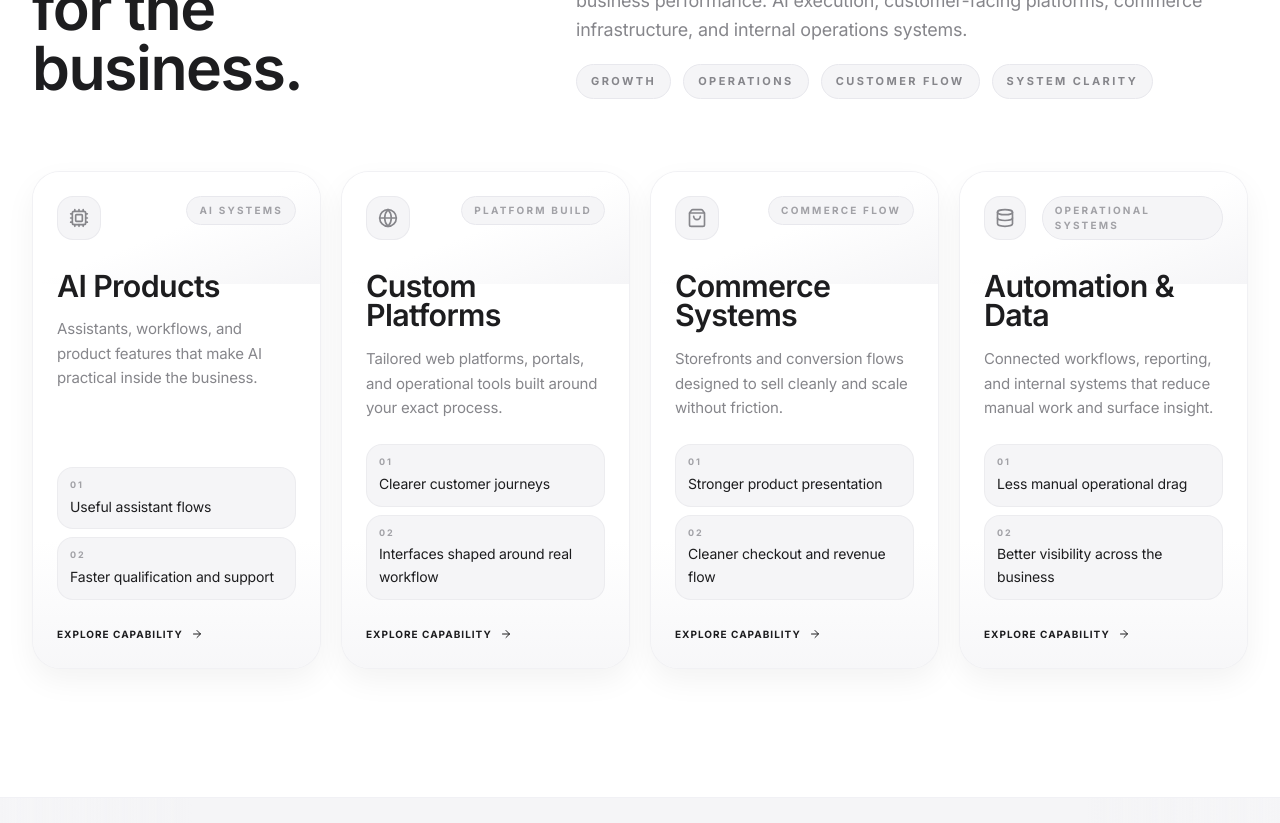
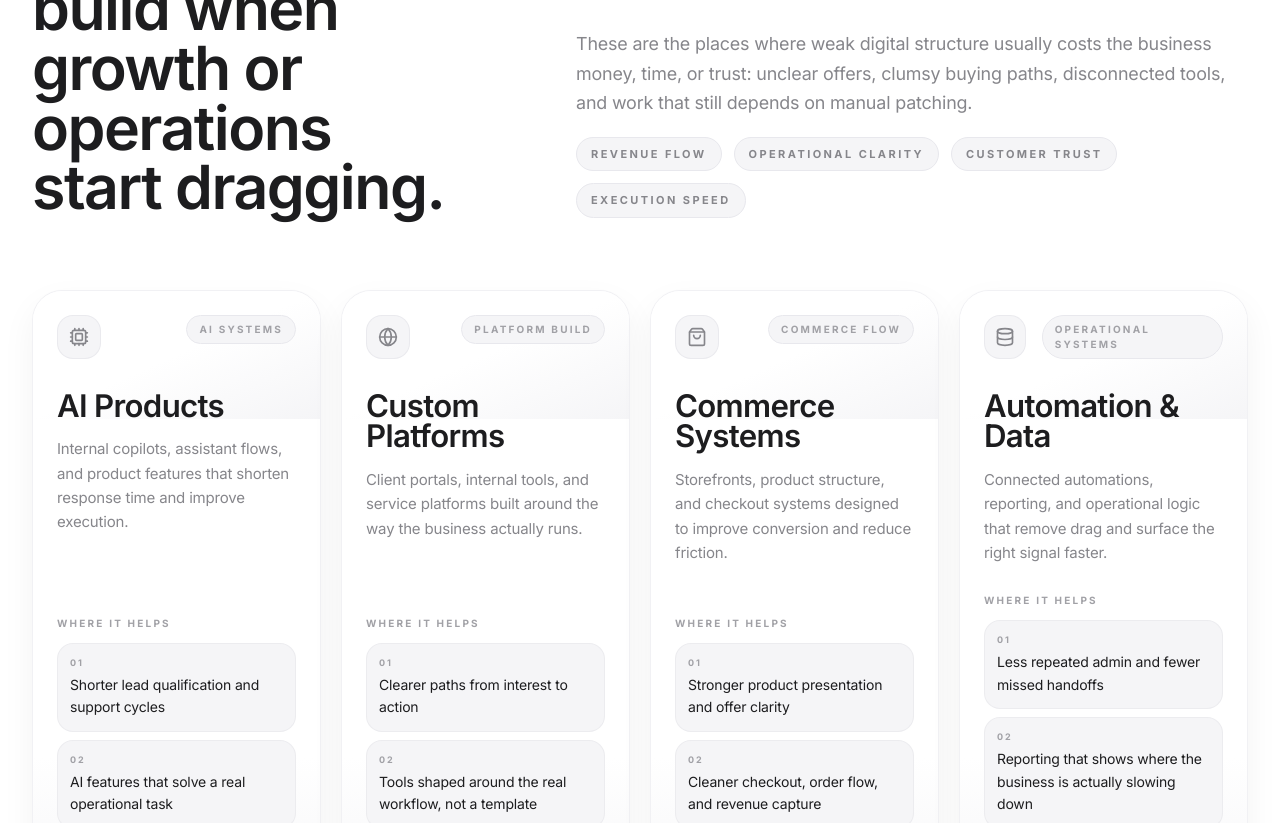
Before and after one commit to bakaltech/bakal-digital, a React (Vite) app: page / in a window 1280 px wide. Shown: the part 1460-2283 px from the top of the page. Built offline with nearby package versions, Linux system fonts and the light colour scheme.

Commit message:
Harden homepage messaging and intake flow

```diff
--- a/lib/server/assistant.ts
+++ b/lib/server/assistant.ts
@@ -53,33 +53,33 @@ type FlowStep = {
 const flowSteps: FlowStep[] = [
   {
     key: "projectType",
-    prompt: "What type of project are you looking for?",
-    quickReplies: ["AI product", "Custom platform", "Automation system"],
+    prompt: "What are you trying to build or improve?",
+    quickReplies: ["AI systems", "Custom platform", "Automation and reporting"],
   },
   {
     key: "projectStage",
-    prompt: "Is this a brand new project or an existing one you want to improve?",
-    quickReplies: ["Brand new", "Improve existing", "Not sure yet"],
+    prompt: "Is this a new initiative, or an existing system that needs to perform better?",
+    quickReplies: ["Brand new", "Improving existing", "Still defining it"],
   },
   {
     key: "industry",
-    prompt: "What industry or business are you in?",
-    quickReplies: ["Professional services", "E-commerce", "Other industry"],
+    prompt: "What kind of business is this for?",
+    quickReplies: ["Professional services", "Commerce brand", "Other business type"],
   },
   {
     key: "mainGoal",
-    prompt: "What is the main goal for this project?",
-    quickReplies: ["Get more leads", "Look more premium", "Save time"],
+    prompt: "What needs to improve most if this project works well?",
+    quickReplies: ["More qualified demand", "Clearer buying journey", "Less manual operational drag"],
   },
   {
     key: "budget",
-    prompt: "What budget range are you aiming for?",
-    quickReplies: ["Under $2k", "$2k-$5k", "$5k+"],
+    prompt: "Which budget range fits the work you have in mind?",
+    quickReplies: ["Under $5k", "$5k-$15k", "$15k+"],
   },
   {
     key: "timeline",
-    prompt: "When would you like to launch?",
-    quickReplies: ["ASAP", "This month", "Next 2-3 months"],
+    prompt: "What timeline are you working against?",
+    quickReplies: ["As soon as possible", "Within 4-6 weeks", "Within this quarter"],
   },
 ];
 
@@ -220,7 +220,7 @@ export async function generateChatResponse(params: {
   }, {});
 
   return {
-    text: `Here is what I have gathered: ${buildSummary(values)}. Please fill out the secure form below so we can send your tailored plan and next steps.`,
+    text: `Here is the project summary so far: ${buildSummary(values)}. Add the best email for follow-up below and we will route the brief to the right next step.`,
     quickReplies: [],
     leadFormArgs: {
       projectType: values.projectType,
--- a/src/components/AIAgent.tsx
+++ b/src/components/AIAgent.tsx
@@ -10,11 +10,11 @@ export default function AIAgent() {
   const [isOpen, setIsOpen] = useState(false);
   const [isMinimized, setIsMinimized] = useState(false);
   const [messages, setMessages] = useState<ChatMessage[]>([
-    { role: 'model', text: "Hey! I'm the Bakal project guide. I'll ask a few quick questions so our team can send you the right plan. What type of project are you looking for?" },
+    { role: 'model', text: "I’m the Bakal project guide. I’ll ask a few quick questions so we can understand the problem properly and route the right next step. What are you trying to build or improve?" },
   ]);
   const [input, setInput] = useState('');
   const [isLoading, setIsLoading] = useState(false);
-  const [quickReplies, setQuickReplies] = useState<string[]>(['AI Product', 'Custom Platform', 'Automation System']);
+  const [quickReplies, setQuickReplies] = useState<string[]>(['AI systems', 'Custom platform', 'Automation and reporting']);
   const [leadFormArgs, setLeadFormArgs] = useState<LeadFormArgs | null>(null);
   const [leadFormStartedAt, setLeadFormStartedAt] = useState<number | null>(null);
   const [formStatus, setFormStatus] = useState<'idle' | 'submitting' | 'success' | 'error'>('idle');
@@ -58,7 +58,7 @@ export default function AIAgent() {
       if (!response.ok) throw new Error(`Chat request failed with status ${response.status}`);
 
       const data = (await response.json()) as ChatResponse;
-      const modelText = data.text || "I'm sorry, I couldn't process that. Could you try again?";
+      const modelText = data.text || "I couldn't process that properly. Send that again and I'll keep the intake moving.";
 
       if (data.leadFormArgs) {
         setLeadFormArgs(data.leadFormArgs);
@@ -71,7 +71,7 @@ export default function AIAgent() {
       setMessages((prev) => [...prev, { role: 'model', text: modelText }]);
     } catch (error) {
       console.error('Chat error:', error);
-      setMessages((prev) => [...prev, { role: 'model', text: 'I encountered an error. Please try again later.' }]);
+      setMessages((prev) => [...prev, { role: 'model', text: 'The chat hit a problem. Please try again in a moment, or use the project brief instead.' }]);
     } finally {
       setIsLoading(false);
     }
@@ -99,7 +99,7 @@ export default function AIAgent() {
       setMessages((prev) => [
         ...prev,
         { role: 'user', text: `Email provided: ${emailInput}` },
-        { role: 'model', text: 'Perfect! I have securely sent your project brief and email to our team. One of our experts will reach out shortly with your tailored plan and next steps.' },
+        { role: 'model', text: 'Your project brief is in. Our team now has the summary and your email, and we will follow up with the clearest next step.' },
       ]);
       setLeadFormArgs(null);
       setLeadFormStartedAt(null);
@@ -108,7 +108,7 @@ export default function AIAgent() {
     } catch (error) {
       console.error('Lead submit error:', error);
       setFormStatus('error');
-      setFormError(error instanceof Error ? error.message : 'I collected your information, but the secure submission failed. Please try again in a moment.');
+      setFormError(error instanceof Error ? error.message : 'The secure submission failed. Please try again in a moment.');
     }
   };
 
@@ -189,12 +189,12 @@ export default function AIAgent() {
                           <input id="lead-website" type="text" tabIndex={-1} autoComplete="off" value={websiteInput} onChange={(e) => setWebsiteInput(e.target.value)} />
                         </div>
                         <div className="space-y-2">
-                          <label htmlFor="assistant-email" className="text-xs font-semibold uppercase tracking-wider text-brand-400">Your Best Email</label>
+                          <label htmlFor="assistant-email" className="text-xs font-semibold uppercase tracking-wider text-brand-400">Best Email For Follow-Up</label>
                           <input id="assistant-email" type="email" required value={emailInput} onChange={(e) => setEmailInput(e.target.value)} placeholder="hello@example.com" className="w-full px-4 py-3 sm:px-6 sm:py-4 rounded-xl bg-white border border-brand-100/50 focus:outline-none focus:border-accent transition-colors text-ink text-sm shadow-sm" />
                         </div>
                         {formError && <p className="text-sm text-red-600">{formError}</p>}
                         <button type="submit" disabled={formStatus === 'submitting'} className="w-full py-3 sm:py-4 rounded-xl bg-accent text-white font-semibold text-sm hover:bg-ink transition-colors disabled:opacity-50 flex justify-center items-center">
-                          {formStatus === 'submitting' ? <Loader2 className="w-4 h-4 animate-spin" /> : 'Send My Tailored Plan'}
+                          {formStatus === 'submitting' ? <Loader2 className="w-4 h-4 animate-spin" /> : 'Send Project Brief'}
                         </button>
                       </form>
                     ) : (
--- a/src/components/ServicesPreview.tsx
+++ b/src/components/ServicesPreview.tsx
@@ -22,13 +22,13 @@ export default function ServicesPreview() {
       <div className="max-w-7xl mx-auto px-6 lg:px-8">
         <div className="max-w-4xl mb-10 sm:mb-14 md:mb-20">
           <p className="text-xs sm:text-sm font-bold uppercase tracking-[0.28em] sm:tracking-[0.3em] text-accent mb-4 sm:mb-6">
-            Explore The Capabilities
+            Service Preview
           </p>
           <h2 className="text-[2rem] sm:text-4xl md:text-6xl font-semibold text-ink leading-tight tracking-tight mb-5 sm:mb-8">
-            See how each service takes shape before you even open the detail page.
+            See how each service is structured before you commit to the page.
           </h2>
           <p className="text-base sm:text-xl text-brand-400 leading-relaxed max-w-3xl">
-            The best way to build trust right now is to let people experience the thinking. Each capability below carries a different operational shape, not just a different label.
+            Every capability has a different operating shape, pressure point, and delivery pattern. This preview makes that visible early so the site feels concrete instead of promotional.
           </p>
         </div>
 
--- a/src/pages/Home.tsx
+++ b/src/pages/Home.tsx
@@ -13,51 +13,12 @@ interface CategoryCardProps {
     title: string;
     description: string;
     icon: React.ElementType;
-    visual: 'ai' | 'platform' | 'commerce' | 'data';
     outcomes: string[];
     label: string;
+    cta: string;
   };
   idx: number;
 }
-
-const categoryVisualStyles: Record<CategoryCardProps['category']['visual'], { glow: string; orb: string; line: string }> = {
-  ai: {
-    glow: 'from-sky-500/12 via-blue-500/6 to-transparent',
-    orb: 'from-sky-400 to-blue-600',
-    line: 'bg-sky-400/70',
-  },
-  platform: {
-    glow: 'from-cyan-500/12 via-blue-500/6 to-transparent',
-    orb: 'from-cyan-400 to-sky-500',
-    line: 'bg-cyan-400/70',
-  },
-  commerce: {
-    glow: 'from-amber-400/12 via-orange-500/6 to-transparent',
-    orb: 'from-amber-300 to-orange-500',
-    line: 'bg-amber-400/75',
-  },
-  data: {
-    glow: 'from-emerald-400/12 via-teal-500/6 to-transparent',
-    orb: 'from-emerald-300 to-teal-500',
-    line: 'bg-emerald-400/75',
-  },
-};
-
-const CategoryVisual: React.FC<{ visual: CategoryCardProps['category']['visual']; icon: React.ElementType }> = ({ visual, icon: Icon }) => {
-  const style = categoryVisualStyles[visual];
-
-  return (
-    <div className="absolute inset-0 overflow-hidden">
-      <div className={`absolute inset-0 bg-gradient-to-br ${style.glow}`} />
-      <div className="absolute inset-0 bg-[linear-gradient(rgba(255,255,255,0.035)_1px,transparent_1px),linear-gradient(90deg,rgba(255,255,255,0.035)_1px,transparent_1px)] bg-[size:34px_34px] opacity-[0.18]" />
-      <div className="absolute inset-x-0 top-0 h-[52%] bg-gradient-to-b from-white/10 via-white/4 to-transparent" />
-      <div className={`absolute top-6 right-6 w-16 h-16 rounded-[1.4rem] bg-gradient-to-br ${style.orb} flex items-center justify-center shadow-[0_18px_34px_rgba(0,0,0,0.18)]`}>
-        <Icon className="w-7 h-7 text-white" />
-      </div>
-      <div className="absolute inset-x-6 bottom-6 h-px bg-white/10" />
-    </div>
-  );
-};
 
 const CategoryCard: React.FC<CategoryCardProps> = ({ category, idx }) => (
   <motion.div
@@ -65,10 +26,10 @@ const CategoryCard: React.FC<CategoryCardProps> = ({ category, idx }) => (
     whileInView={{ opacity: 1, y: 0 }}
     viewport={{ once: true }}
     transition={{ duration: 0.8, delay: idx * 0.1, ease: [0.16, 1, 0.3, 1] }}
-    className="group relative flex min-h-[24rem] flex-col overflow-hidden rounded-[1.75rem] border border-brand-100/60 bg-white shadow-[0_12px_30px_rgba(17,19,21,0.05)] transition-all duration-500 hover:-translate-y-1 hover:shadow-[0_24px_56px_rgba(17,19,21,0.1)]"
+    className="group relative flex min-h-[26rem] flex-col overflow-hidden rounded-[1.9rem] border border-brand-100/60 bg-white shadow-[0_14px_34px_rgba(17,19,21,0.05)] transition-all duration-500 hover:-translate-y-1 hover:shadow-[0_26px_60px_rgba(17,19,21,0.11)]"
   >
-    <div className="absolute inset-x-0 top-0 h-28 bg-gradient-to-br from-white via-white to-soft" />
-    <div className="absolute inset-x-0 bottom-0 h-32 bg-gradient-to-t from-soft/80 to-transparent" />
+    <div className="absolute inset-x-0 top-0 h-32 bg-gradient-to-br from-white via-white to-soft" />
+    <div className="absolute inset-x-0 bottom-0 h-36 bg-gradient-to-t from-soft/90 to-transparent" />
     <div className="relative flex h-full flex-col p-5 sm:p-6">
       <div className="flex items-start justify-between gap-4">
         <div className="flex h-11 w-11 items-center justify-center rounded-2xl border border-brand-100/80 bg-soft text-brand-400 transition-colors duration-300 group-hover:border-transparent group-hover:bg-ink group-hover:text-white">
@@ -80,25 +41,26 @@ const CategoryCard: React.FC<CategoryCardProps> = ({ category, idx }) => (
       </div>
 
       <div className="mt-8">
-        <h3 className="max-w-[10ch] text-[1.65rem] sm:text-[1.9rem] font-semibold leading-[0.98] text-ink">
+        <h3 className="max-w-[11ch] text-[1.7rem] sm:text-[1.95rem] font-semibold leading-[0.98] text-ink">
           {category.title}
         </h3>
-        <p className="mt-4 max-w-[28ch] text-sm sm:text-[15px] leading-relaxed text-brand-400">
+        <p className="mt-4 max-w-[29ch] text-sm sm:text-[15px] leading-relaxed text-brand-400">
           {category.description}
         </p>
       </div>
 
-      <div className="mt-auto pt-6">
-        <div className="mb-5 grid gap-2">
+      <div className="mt-auto pt-7">
+        <p className="mb-3 text-[10px] font-bold uppercase tracking-[0.22em] text-brand-300">Where it helps</p>
+        <div className="mb-6 grid gap-2">
           {category.outcomes.slice(0, 2).map((outcome, outcomeIndex) => (
-            <div key={outcome} className="rounded-[1rem] border border-brand-100/70 bg-soft px-3 py-2.5">
+            <div key={outcome} className="rounded-[1rem] border border-brand-100/70 bg-soft px-3 py-3">
               <p className="text-[9px] font-bold uppercase tracking-[0.22em] text-brand-300">0{outcomeIndex + 1}</p>
               <p className="mt-1 text-sm leading-relaxed text-ink">{outcome}</p>
             </div>
           ))}
         </div>
         <Link to="/services" className="inline-flex items-center text-[10px] font-bold uppercase tracking-widest text-ink transition-colors hover:text-accent">
-          Explore capability
+          {category.cta}
           <ArrowRight className="ml-2 w-3 h-3 transition-transform duration-300 group-hover:translate-x-1" />
         </Link>
       </div>
@@ -132,35 +94,35 @@ export default function Home() {
   const categories = [
     {
       title: 'AI Products',
-      description: 'Assistants, workflows, and product features that make AI practical inside the business.',
+      description: 'Internal copilots, assistant flows, and product features that shorten response time and improve execution.',
       icon: Cpu,
-      visual: 'ai' as const,
-      outcomes: ['Useful assistant flows', 'Faster qualification and support'],
+      outcomes: ['Shorter lead qualification and support cycles', 'AI features that solve a real operational task'],
       label: 'AI systems',
+      cta: 'See AI systems',
     },
     {
       title: 'Custom Platforms',
-      description: 'Tailored web platforms, portals, and operational tools built around your exact process.',
+      description: 'Client portals, internal tools, and service platforms built around the way the business actually runs.',
       icon: Globe,
-      visual: 'platform' as const,
-      outcomes: ['Clearer customer journeys', 'Interfaces shaped around real workflow'],
+      outcomes: ['Clearer paths from interest to action', 'Tools shaped around the real workflow, not a template'],
       label: 'Platform build',
+      cta: 'See platform work',
     },
     {
       title: 'Commerce Systems',
-      description: 'Storefronts and conversion flows designed to sell cleanly and scale without friction.',
+      description: 'Storefronts, product structure, and checkout systems designed to improve conversion and reduce friction.',
       icon: ShoppingBag,
-      visual: 'commerce' as const,
-      outcomes: ['Stronger product presentation', 'Cleaner checkout and revenue flow'],
+      outcomes: ['Stronger product presentation and offer clarity', 'Cleaner checkout, order flow, and revenue capture'],
       label: 'Commerce flow',
+      cta: 'See commerce systems',
     },
     {
       title: 'Automation & Data',
-      description: 'Connected workflows, reporting, and internal systems that reduce manual work and surface insight.',
+      description: 'Connected automations, reporting, and operational logic that remove drag and surface the right signal faster.',
       icon: Database,
-      visual: 'data' as const,
-      outcomes: ['Less manual operational drag', 'Better visibility across the business'],
+      outcomes: ['Less repeated admin and fewer missed handoffs', 'Reporting that shows where the business is actually slowing down'],
       label: 'Operational systems',
+      cta: 'See automation systems',
     },
   ];
 
@@ -174,15 +136,15 @@ export default function Home() {
             <div className="max-w-xl">
               <p className="text-xs sm:text-sm font-bold uppercase tracking-[0.28em] sm:tracking-[0.3em] text-accent mb-4 sm:mb-6">What We Build</p>
               <h2 className="text-[2rem] sm:text-4xl md:text-[3.8rem] font-semibold text-ink leading-[0.98] tracking-tight">
-                Where we build leverage for the business.
+                The four systems we build when growth or operations start dragging.
               </h2>
             </div>
             <div className="max-w-2xl lg:justify-self-end">
               <p className="text-base sm:text-lg md:text-[1.12rem] text-brand-400 leading-relaxed">
-                We build in four capability areas where strong digital work actually changes business performance: AI execution, customer-facing platforms, commerce infrastructure, and internal operations systems.
+                These are the places where weak digital structure usually costs the business money, time, or trust: unclear offers, clumsy buying paths, disconnected tools, and work that still depends on manual patching.
               </p>
               <div className="mt-5 flex flex-wrap gap-3">
-                {['Growth', 'Operations', 'Customer flow', 'System clarity'].map((item) => (
+                {['Revenue flow', 'Operational clarity', 'Customer trust', 'Execution speed'].map((item) => (
                   <span key={item} className="rounded-full border border-brand-100 bg-soft px-3.5 py-2 text-[11px] font-bold uppercase tracking-[0.22em] text-brand-400">
                     {item}
                   </span>
```
Also changed, not shown: src/components/LeadsGrid.tsx (+10 -10 lines).
